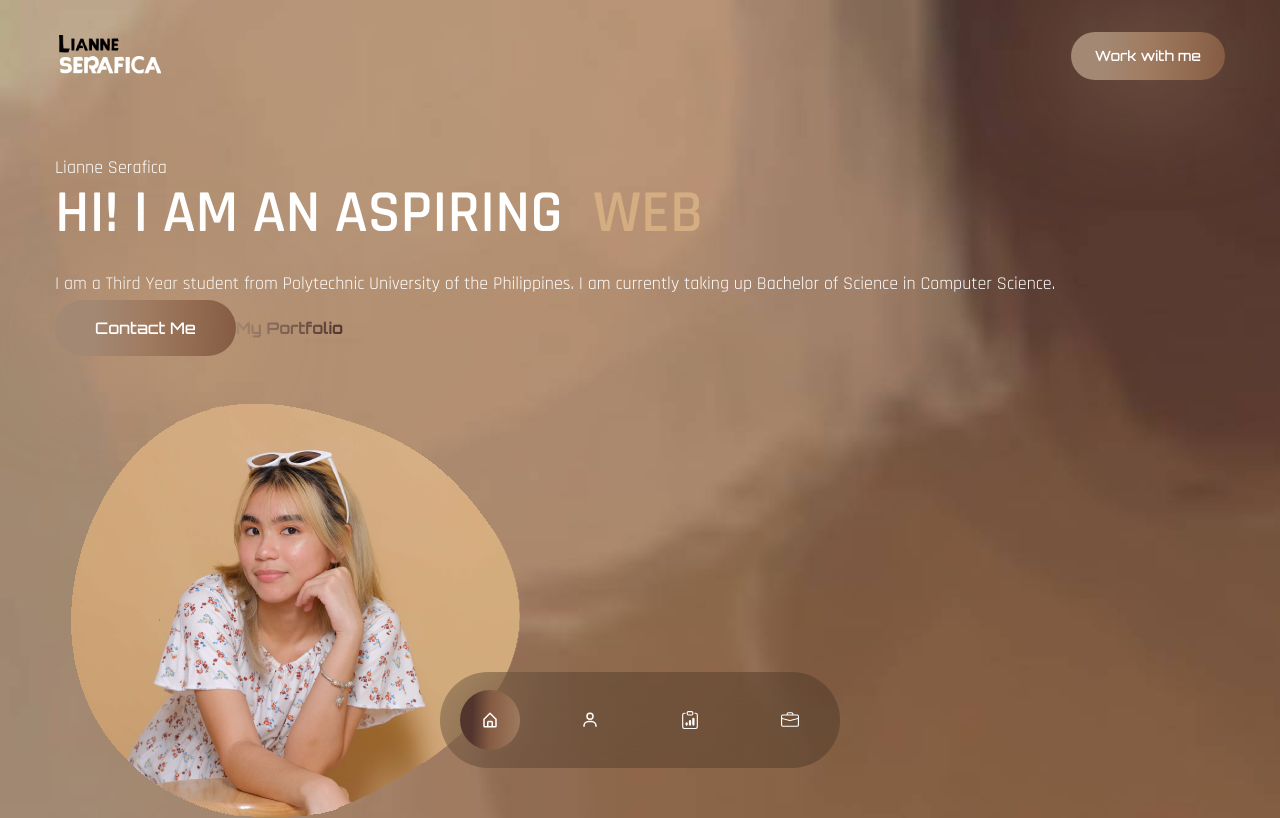
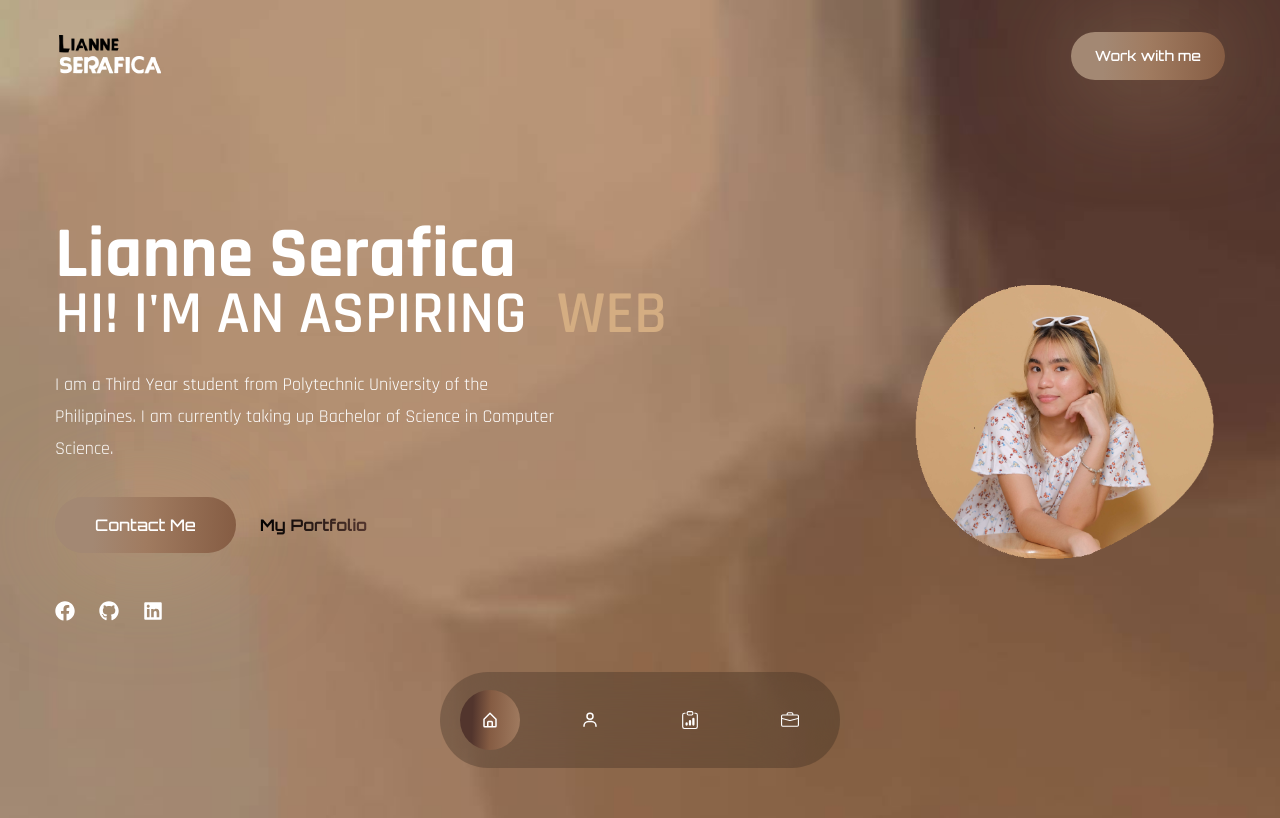
Before and after one commit to valeriannnne/sample-portfolio, a React (Create React App) app: page / in a window 1280 px wide. Shown: the top 818 px of the page. Built offline with nearby package versions, Linux system fonts and the light colour scheme; the HTML template or start-up script is replaced by a standard one; a web font is replaced by a local one.

Commit message:
home section

```diff
--- a/src/components/Home.js
+++ b/src/components/Home.js
@@ -1,19 +1,31 @@
 import React from 'react';
 import Image from '../assets/avatar.png';
-import {FaGithub, FaYoutube, FaDribble} from 'react-icons/fa';
-import {TypeAnimation, motion} from 'react-type-animation';
+import {FaGithub, FaLinkedin, FaFacebook} from 'react-icons/fa';
+import {TypeAnimation} from 'react-type-animation';
+import {motion} from 'framer-motion';
 import {fadeIn} from '../variants';
 
 const Home = () => {
-  return <div className='section' id='home'>
+  return <section className='min-h-[85vh] lg:min-h-[78vh] flex items-center' id='home'>
     <div className='container mx-auto'>
+      <div className='flex flex-col gap-y-8 lg:flex-row lg:items-center'>
         {/* text */}
-      <div>
-        <h1>
+        <div className='flex-1 text-center font-secondary lg:text-left'>
+          <motion.h1
+          variants={fadeIn('up',0.3)}
+          initial='hidden'
+          whileInView={'show'}
+          viewport={{once:false, amount:0.7}}
+          className='text-[42px] font-bold leading-[0.8] lg:text-[72px]'>
             Lianne <span>Serafica</span>
-        </h1>
-        <div className='mb-6 text-[36px] lg:text-[60px] font-secondary font-semibold uppercase leading-[1]'>
-          <span className='mr-4 text-white'>Hi! I am an aspiring </span>
+          </motion.h1>
+          <motion.div
+          variants={fadeIn('up',0.4)}
+          initial='hidden'
+          whileInView={'show'}
+          viewport={{once:false, amount:0.7}}
+          className='mb-6 text-[36px] lg:text-[60px] font-secondary font-semibold uppercase leading-[1]'>
+            <span className='mr-4 text-white'>Hi! I'm an aspiring </span>
             <TypeAnimation sequence={
               ['Web Developer', 2000,
               'UI/UX Designer', 2000,]}
@@ -22,22 +34,49 @@
               wrapper='span'
               repeat={Infinity}
               />
-        </div>
-        <p>
+          </motion.div>
+          <motion.p
+          variants={fadeIn('up',0.5)}
+          initial='hidden'
+          whileInView={'show'}
+          viewport={{once:false, amount:0.7}}
+          className='mb-8 max-w-lg mx-auto lg:mx-0'>
             I am a Third Year student from Polytechnic University of the Philippines. I am currently taking up Bachelor of Science in Computer Science.
-        </p>
-        <div>
+          </motion.p>
+          <motion.div
+          variants={fadeIn('up',0.6)}
+          initial='hidden'
+          whileInView={'show'}
+          viewport={{once:false, amount:0.7}}
+          className='flex max-w-max gap-x-6 items-center mb-12 mx-auto lg:mx-0'>
             <button className='btn btn-lg'>Contact Me</button>
             <a href="#" className='text-gradient btn-link'>My Portfolio</a>
+          </motion.div>
+          {/* Socials */}
+          <motion.div
+          variants={fadeIn('up',0.3)}
+          initial='hidden'
+          whileInView={'show'}
+          viewport={{once:false, amount:0.7}}
+          className='flex text-[20px] gap-x-6 max-w-max mx-auto lg:mx-0'>
+            <a href='#'><FaFacebook/></a>
+            <a href='#'><FaGithub/></a>
+            <a href='#'><FaLinkedin/></a>
+          </motion.div>
         </div>
-      </div>
-      {/* image */}
-      <div>
+
+        {/* My Picture */}
+        <motion.div
+        variants={fadeIn('down',0.5)}
+        initial='hidden'
+        whileInView={'show'}
+        className='hidden lg:flex flex-1 max-w-[320px] lg:max-[482px] w-96'>
           <img src={Image}/>
+        </motion.div>
       </div>
 
     </div>
-  </div>;
+  </section>;
 };
 
 export default Home;
--- a/src/index.css
+++ b/src/index.css
@@ -63,7 +63,7 @@
     @apply text-base;
   }
   .text-gradient {
-    @apply bg-gradient-to-r text-transparent bg-clip-text from-[#A38873] to-[#52352D] font-bold font-primary hover:from-[#52352D] hover:to-[#A38873];
+    @apply bg-gradient-to-r text-transparent bg-clip-text from-black to-[#52352D] font-bold font-primary hover:from-[#52352D] hover:to-black;
   }
   .section {
     @apply py-8 lg:py-24 lg:h-screen flex items-center;
```
Also changed, not shown: src/assets/portfolio-img1.png (deleted). Lines whose indentation alone changed are shown as unchanged.
